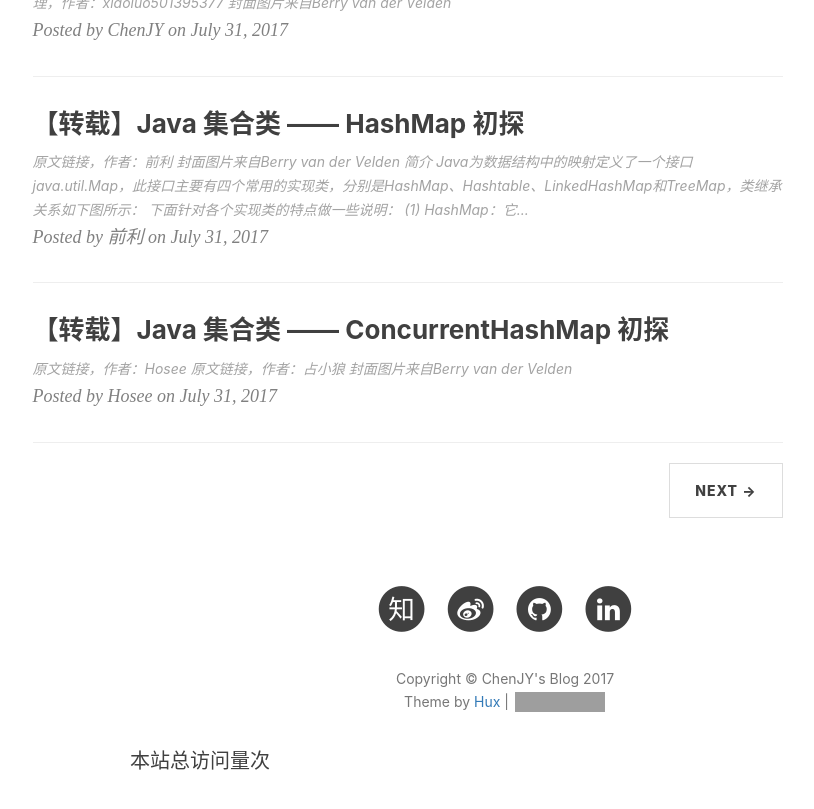
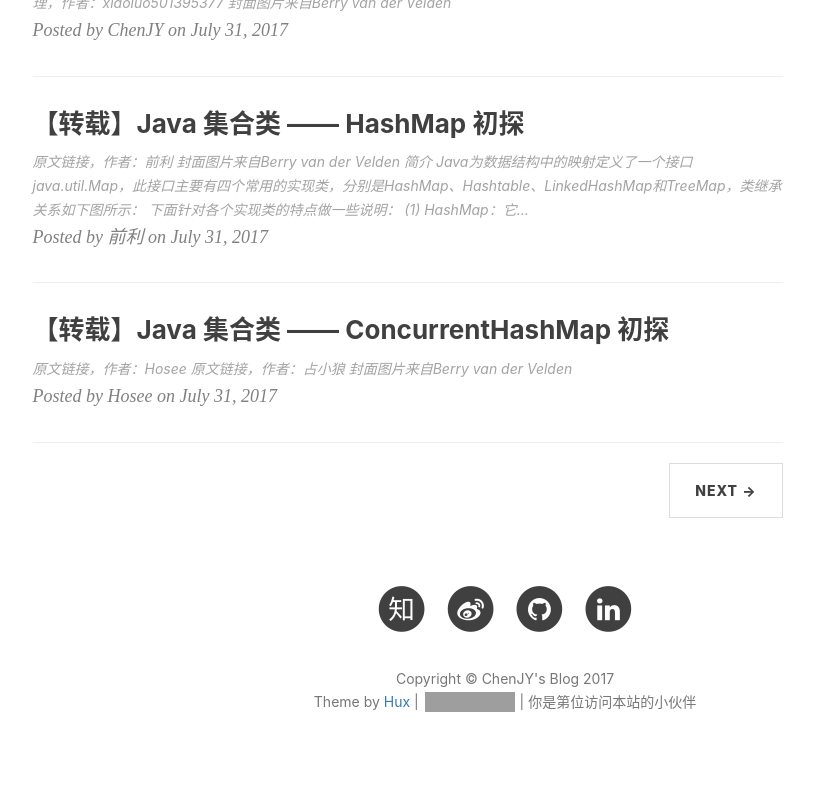
Before and after one commit to jiayangchen/jiayangchen.github.io, a Jekyll site: the page built from index.html, in a window 1280 px wide and 900 px high, scrolled down 3238 px. Shown: the top 809 px of the window, without its empty margins (135-949 px from the left). Built offline with Jekyll 4.4.1, drawn with Linux system fonts in a browser that asks for light colours; nearby versions of some CDN libraries; the list of posts is cut into pages by our own code; comment, search, counter and statistics services are not loaded; grey boxes are pictures that could not be loaded.

Commit message:
fix visit counter

```diff
--- a/_includes/footer.html
+++ b/_includes/footer.html
@@ -87,9 +87,8 @@
                         style="margin-left: 2px; margin-bottom:-5px;"
                         frameborder="0" scrolling="0" width="91px" height="20px"
                         src="https://ghbtns.com/github-btn.html?user=huxpro&repo=huxpro.github.io&type=star&count=true" >
-                    </iframe>
+                    </iframe> | <span id="busuanzi_container_site_pv">你是第<span id="busuanzi_value_site_pv"></span>位访问本站的小伙伴</span>
                 </p>
-                <p><span id="busuanzi_container_site_pv">本站总访问量<span id="busuanzi_value_site_pv"></span>次</span></p>
             </div>
         </div>
     </div>
```
